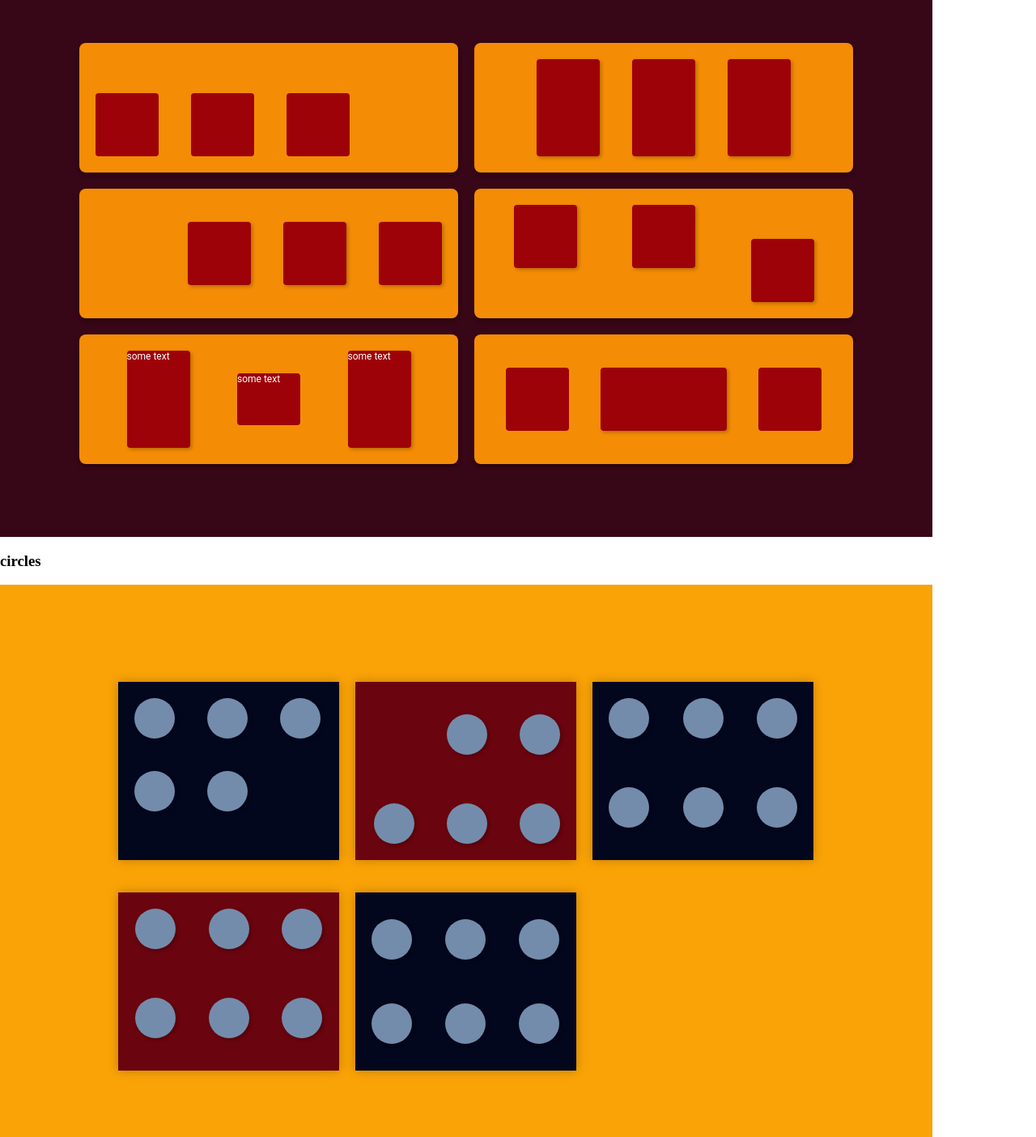
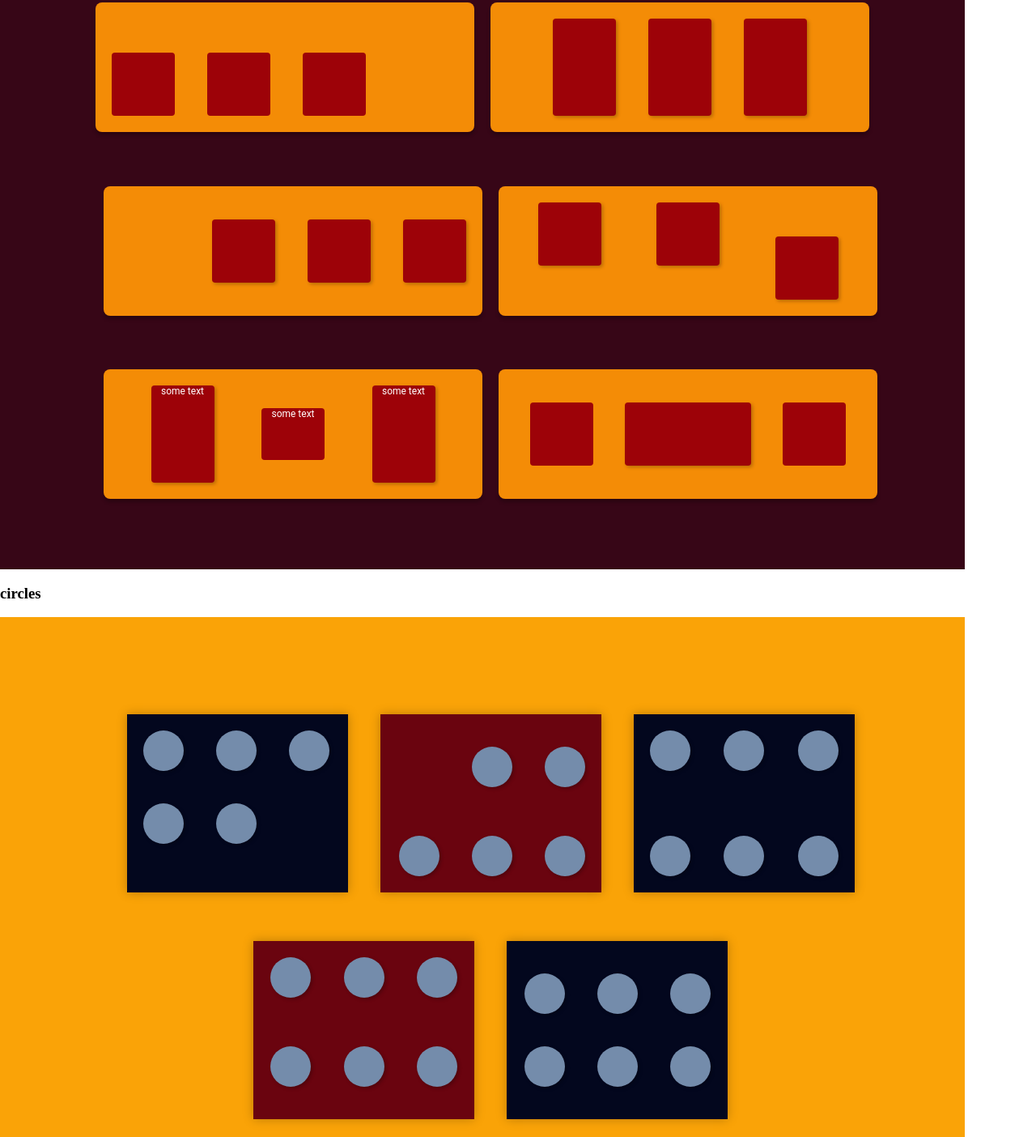
Before and after one commit to FilippaLackner/Flexbox-assignment, a plain HTML site: page index.html in a window 1280 px wide. Shown: the part 96-1500 px from the top of the page at 81% size. Drawn offline with nearby package versions, Linux system fonts and the light colour scheme.

Commit message:
last changes

```diff
--- a/styles/index.css
+++ b/styles/index.css
@@ -1,10 +1,12 @@
 .container-squares {
     display: flex;
     flex-wrap: wrap;
+    justify-content: center;
     width: 1152px;
     height: 700px;
     background: #370617;
     border: none;
+    padding: 20px;
 }
 
 .container-title {
@@ -14,15 +16,14 @@
 .first-block {
     width: 468px;
     height: 160px;
-    margin-left: 98px;
-    margin-top: 90px;
+    margin-left: 20px;
+    margin-top: 20px;
     background: #F48C06;
     box-shadow: 0px 4px 4px rgba(0, 0, 0, 0.25);
     border-radius: 8px;
     display: flex;
     justify-content: flex-start;
     align-items: flex-end;
-
 }
 
 .square {
@@ -38,8 +39,8 @@
     width: 468px;
     height: 160px;
     margin-left: 20px;
-    margin-top: 90px;
-    margin-right: 98px;
+    margin-top: 20px;
+    margin-right: 20px;
     background: #F48C06;
     box-shadow: 0px 4px 4px rgba(0, 0, 0, 0.25);
     border-radius: 8px;
@@ -58,10 +59,11 @@
     border-radius: 4px;
     display: flex;
 }
+
 .third-block {
     width: 468px;
     height: 160px;
-    margin-left: 98px;
+    margin-left: 20px;
     margin-top: 20px;
     margin-right: 20px;
     background: #F48C06;
@@ -82,8 +84,8 @@
     box-shadow: 2px 2px 4px rgba(0, 0, 0, 0.25);
     border-radius: 4px;
     display: flex;
+}
 
-}
 .fourth-block {
     width: 468px;
     height: 160px;
@@ -95,6 +97,7 @@
     flex-direction: row;
     justify-content: space-evenly;
 }
+
 .square-info-3 {
     margin: 20px;
     width: 78px;
@@ -106,12 +109,12 @@
     border-radius: 4px;
     display: flex;
     align-self: flex-end;
+}
 
-}
 .fifth-block {
     width: 468px;
     height: 160px;
-    margin-left: 98px;
+    margin-left: 20px;
     margin-top: 20px;
     background: #F48C06;
     box-shadow: 0px 4px 4px rgba(0, 0, 0, 0.25);
@@ -121,6 +124,7 @@
 }
 
 .text {
+    text-align: center;
     margin: 20px;
     width: 78px;
     height: 120px;
@@ -136,8 +140,11 @@
     font-weight: 400;
     font-size: 12px;
     line-height: 14px;
-    text-align:center;
-    /*format and center text*/
+    display: flex;
+    justify-content: center;
+    align-items: baseline;
+
+    /*baseline does not work*/
 
 }
 
@@ -156,16 +163,19 @@
     font-weight: 400;
     font-size: 12px;
     line-height: 14px;
-    text-align: center;
-    /*format and center text */
+    display: flex;
+    justify-content: center;
+
+
 
 }
+
 .sixth-block {
     width: 468px;
     height: 160px;
     margin-left: 20px;
     margin-top: 20px;
-    margin-bottom: 90px;
+    margin-bottom: 20px;
     background: #F48C06;
     box-shadow: 0px 4px 4px rgba(0, 0, 0, 0.25);
     border-radius: 8px;
@@ -173,6 +183,7 @@
     justify-content: space-evenly;
     align-items: center;
 }
+
 .square-second {
     width: 156px;
     height: 78px;
@@ -181,6 +192,7 @@
     background: #9D0208;
     box-shadow: 2px 2px 4px rgba(0, 0, 0, 0.25);
     border-radius: 4px;
+    /*use flex-grow here?*/
 }
 
 .container-circles {
@@ -189,7 +201,10 @@
     background: #FAA307;
     display: flex;
     flex-wrap: wrap;
-
+    justify-content: center;
+    align-content: center;
+    gap: 20px;
+    padding: 20px;
 }
 
 .first-block-circles {
@@ -197,59 +212,53 @@
     height: 220px;
     background: #03071E;
     box-shadow: 0px 0px 12px rgba(0, 0, 0, 0.25);
-    margin-top: 120px;
+    margin-top: 20px;
     margin-right: 20px;
-    margin-left: 146px;
+    margin-left: 20px;
     display: flex;
+    flex-wrap: wrap;
     justify-content: flex-start;
-    flex-wrap: wrap;
     align-content: flex-start;
+    /*row-gap: 2px;*/
+}
 
-
-
-
-}
 .second-block-circles {
     max-width: 273px;
     height: 220px;
-    margin-top: 120px;
+    margin-top: 20px;
     margin-bottom: 20px;
     background: #6A040F;
     box-shadow: 0px 0px 12px rgba(0, 0, 0, 0.25);
     display: flex;
     justify-content: flex-end;
     flex-wrap: wrap-reverse;
-    align-items: baseline;
-    /*look at margins*/
+    /*row-gap: 2px;*/
+}
 
-
-
-
-}
 .third-block-circles {
     margin-left: 20px;
     width: 273px;
     height: 220px;
-    margin-top: 120px;
+    margin-top: 20px;
     background: #03071E;
     box-shadow: 0px 0px 12px rgba(0, 0, 0, 0.25);
     display: flex;
     flex-wrap: wrap;
     justify-content: space-between;
+    align-content: space-between;
+}
 
-}
 .fourth-block-circles {
     width: 273px;
     height: 220px;
-    margin-left: 146px;
+    margin-left: 20px;
     margin-top: 20px;
-    margin-bottom: 120px ;
+    margin-bottom: 20px ;
     background: #6A040F;
     box-shadow: 0px 0px 12px rgba(0, 0, 0, 0.25);
     display: flex;
     flex-wrap: wrap;
     justify-content: space-evenly;
-
 }
 
 .fifth-block-circles {
@@ -260,11 +269,9 @@
     background: #03071E;
     box-shadow: 0px 0px 12px rgba(0, 0, 0, 0.25);
     display: flex;
-    flex-direction: column;
-    justify-content: space-evenly;
     flex-wrap: wrap;
-    ;
-
+    justify-content: center;
+    align-content: center;
 }
 
 .circles {
```
